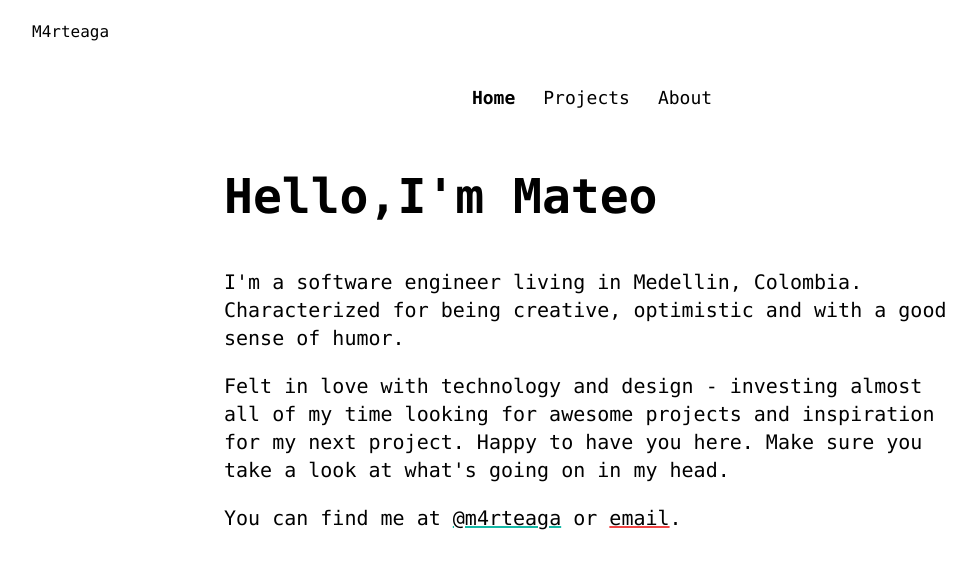
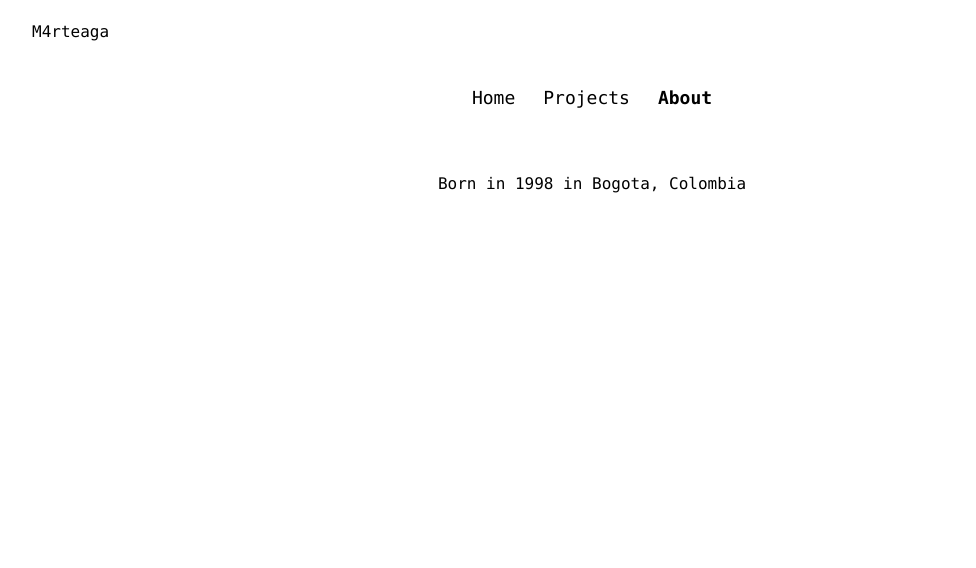
Before and after one commit to M4rteaga/myPortfolio, a React (Vite) app: page /About in a window 1280 px wide. Before the commit this address led to /home. Shown: the top 568 px of the page, without its empty margins (48-1024 px from the left). Built offline with nearby package versions, Linux system fonts and the light colour scheme.

Commit message:
change page name

```diff
--- a/index.html
+++ b/index.html
@@ -3,9 +3,9 @@
 
 <head>
   <meta charset="UTF-8" />
-  <link rel="icon" type="image/svg+xml" href="/src/favicon.svg" />
+  <link rel="icon" type="image/svg+xml" href="" />
   <meta name="viewport" content="width=device-width, initial-scale=1.0" />
-  <title>Vite App</title>
+  <title>M4</title>
 </head>
 
 <body>
--- a/src/App.tsx
+++ b/src/App.tsx
@@ -10,6 +10,7 @@ import {
 import { Me } from './pages/Me';
 import { Projects } from './pages/Projects';
 import { Nav } from './components/Nav';
+import { About } from './pages/About';
 
 const me = {
 	name: 'Mateo Arteaga',
@@ -26,6 +27,11 @@ function App() {
 				{/* A <Switch> looks through its children <Route>s and
             renders the first one that matches the current URL. */}
 				<Switch>
+					<Route path="/About">
+						<Layout>
+							<About />
+						</Layout>
+					</Route>
 					<Route path="/projects">
 						<Layout>
 							<Projects />
@@ -45,7 +51,7 @@ function App() {
 
 const Layout: React.FC<{ children: ReactChild }> = ({ children }) => {
 	return (
-		<div className="h-full w-full px-20 py-5">
+		<div className="h-full w-full px-20 py-5 pb-15">
 			<header>
 				<Link to="/">
 					<h1 className="">M4rteaga</h1>
--- a/src/components/Nav.tsx
+++ b/src/components/Nav.tsx
@@ -23,7 +23,9 @@ export const Nav: React.FC = () => {
 			<ActiveLink to="/projects">
 				<span className="hover:font-bold cursor-pointer">Projects</span>
 			</ActiveLink>
-			<a className="hover:font-bold cursor-pointer">About</a>
+			<ActiveLink to="/about">
+				<span className="hover:font-bold cursor-pointer">About</span>
+			</ActiveLink>
 		</nav>
 	);
 };
--- /dev/null
+++ b/src/pages/About.tsx
@@ -0,0 +1,11 @@
+import React from 'react';
+
+export const About = () => {
+	return (
+		<div className="w-full h-full flex flex-col justify-center items-center mt-15 md:px-20 lg:px-48">
+			<section>
+				<p>Born in 1998 in Bogota, Colombia</p>
+			</section>
+		</div>
+	);
+};
--- a/src/pages/Projects.tsx
+++ b/src/pages/Projects.tsx
@@ -16,7 +16,7 @@ export const Projects = () => {
 					<div className="flex flex-col mt-8 w-full space-y-6">
 						<Project
 							projectTitle="Archive"
-							projectDescription="SaaS web app that will work as a CMS headless."
+							projectDescription="SaaS web app that will work as a headless CMS ."
 							tools={[
 								'Node',
 								'JavaScript',
```
Also changed, not shown: src/favicon.svg (deleted).
